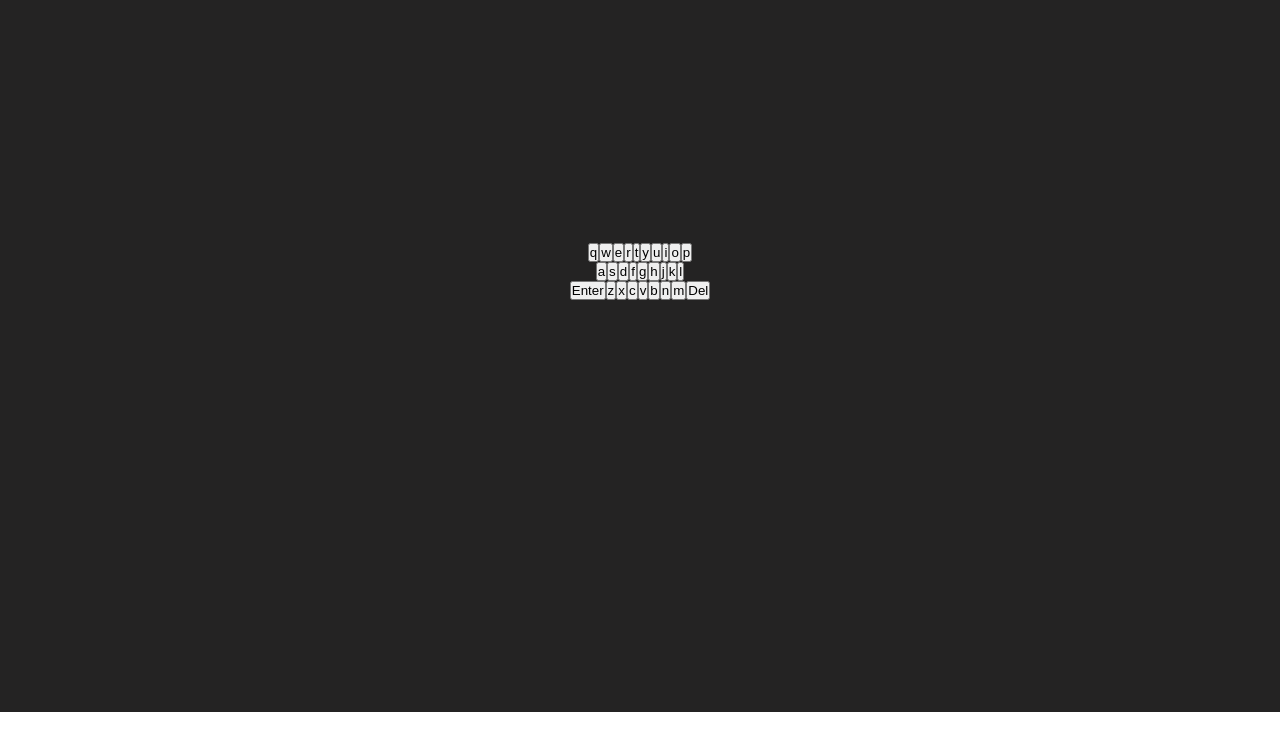
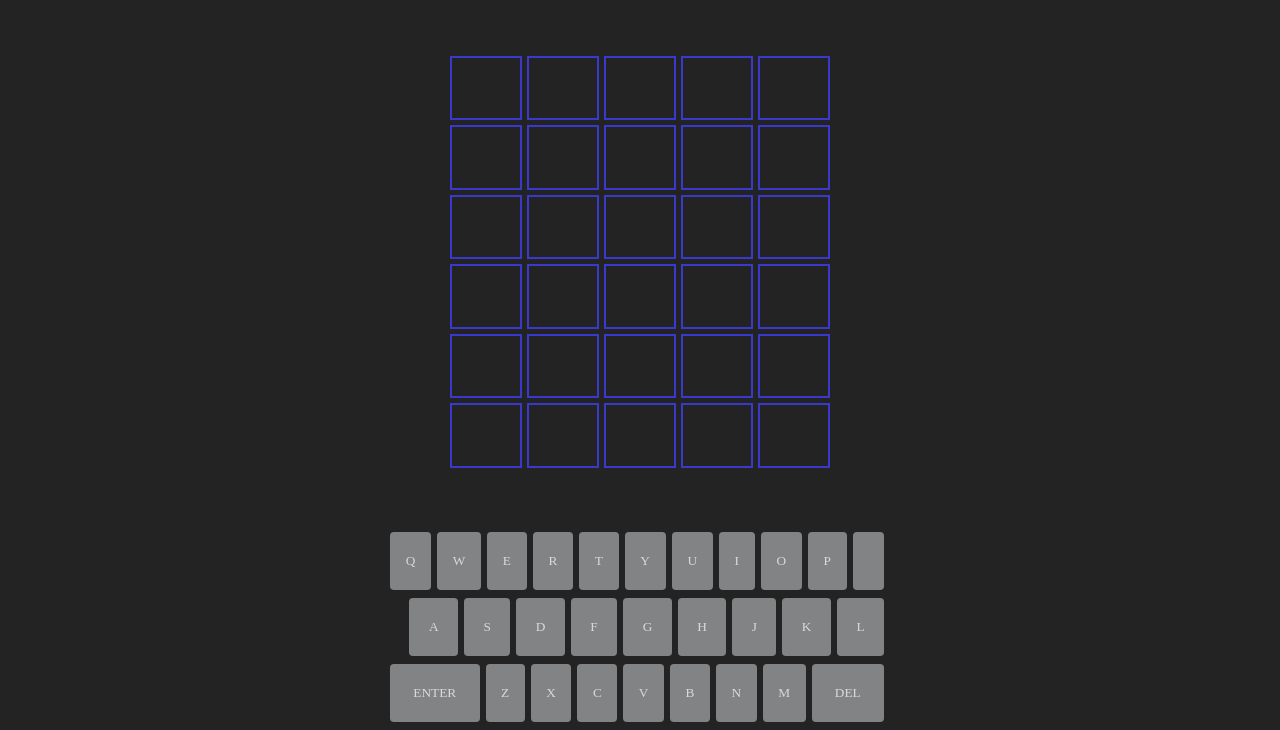
Before and after one commit to kikinjeri/wordle-clone, a plain HTML site: page index.html in a window 1280 px wide. Shown: the part 88-818 px from the top of the page. Drawn offline with nearby package versions, Linux system fonts and the light colour scheme.

Commit message:
Add files via upload
const keys with for loop, onclick
selected letters now appear in dev tools

```diff
--- a/app.js
+++ b/app.js
@@ -1,19 +1,29 @@
 document.addEventListener('DOMContentLoaded', () => {
 createSquares();
 
+const keys = document.querySelectorAll('.keyboard-row button');
+
+for (let i = 0; i < keys.length; i++) {
+    keys[i].onclick = ({ target }) => {
+        const key = target.getAttribute('data-key');
+
+        console.log(key);
+    }
+}
 
     function createSquares() {
-        const gameBoard = document.getElementById('board')
-        const array = [1, 2, 3, 4, 5]; // Example array, replace with your logic
+        const gameBoard = document.getElementById('board');
 
-        for (let index = 0; index <30; index++) {
-            const element = array[index];
+
+        for (let index = 0; index < 30; index++) {
             let square = document.createElement('div');
-            square.classList.add('square')
-            square.setAttribute('id', index + 1)
+            square.classList.add('square');
+            square.setAttribute('id', index + 1);
             gameBoard.appendChild(square);
         }
     }
 
 
+
+
 });
--- a/index.html
+++ b/index.html
@@ -4,6 +4,9 @@
     <meta charset="UTF-8">
     <meta name="viewport" content="width=device-width, initial-scale=1.0">
     <link rel="stylesheet" href="style.css">
+      <link rel="stylesheet"
+      href="https://cdnjs.cloudflare.com/ajax/libs/animate.css/4.1.1/animate.min.css" />
+    />
     <title>Wordle Clone</title>
 </head>
 <body>
@@ -14,6 +17,8 @@
                     <h1 class="title">  WORDLE </h1>
                 </header>
      <div id="board-container">
+        <div id="board"></div>
+        </div>
 
             <div id="keyboard-container">
                             <div class="keyboard-row">
@@ -26,7 +31,7 @@
                                           <button data-key="u">u</button>
                                             <button data-key="i">i</button>
                                               <button data-key="o">o</button>
-                                                <button data-key="p">p</button>
+                                                <button data-key="p">p<button>
                             </div>
                                     <div class="keyboard-row">
                                         <div class="spacer-half"></div>
@@ -36,7 +41,7 @@
                                     <button data-key="f">f</button>
                                       <button data-key="g">g</button>
                                         <button data-key="h">h</button>
-                                          <button data-key="j=">j</button>
+                                          <button data-key="j">j</button>
                                             <button data-key="k">k</button>
                                               <button data-key="l=">l</button>
 
--- a/style.css
+++ b/style.css
@@ -17,6 +17,7 @@ html, body {
     background-color: #242323;
     flex-direction: column;
 }
+
 
 
 #game {
@@ -40,6 +41,7 @@ header {
 }
 
 #board-container {
+
     display: flex;
     justify-content: center;
     align-items: center;
@@ -56,14 +58,14 @@ header {
     grid-gap: 5px;
     padding: 10px;
     box-sizing: border-box;
-    width: 100%;
-    height: 100%;
+    width: 80%;
+    height: 80%;
 }
 
 .square {
     border: 2px solid rgb(57, 57, 206);
-    min-width: 60px;
-    min-height: 60px;
+    min-width: 50px;
+    min-height: 50px;
     font-size: 2rem;
     font-weight: bold;
 
@@ -78,5 +80,27 @@ header {
     display: flex;
     justify-content: center;
     width: 100%;
-    margin: 0 auto;
+    margin: 0 auto 8px;
+    touch-action: manipulation;
 }
+.keyboard-row button {
+   font-family: inherit;
+   font-weight: inherit;
+   border: 0;
+   padding: 0;
+   height: 58px;
+   cursor: pointer;
+   background-color: rgb(129, 131, 132);
+   color: rgb(215, 218, 220);
+   flex-grow:1;
+   text-transform: uppercase;
+   margin-right: 6px;
+   border-radius: 4px;
+   user-select: none;
+}
+.keyboard-row button.wide-button {
+    flex-grow: 1.5;
+}
+.spacer-half {
+    flex-grow: 0.5;
+}
```
